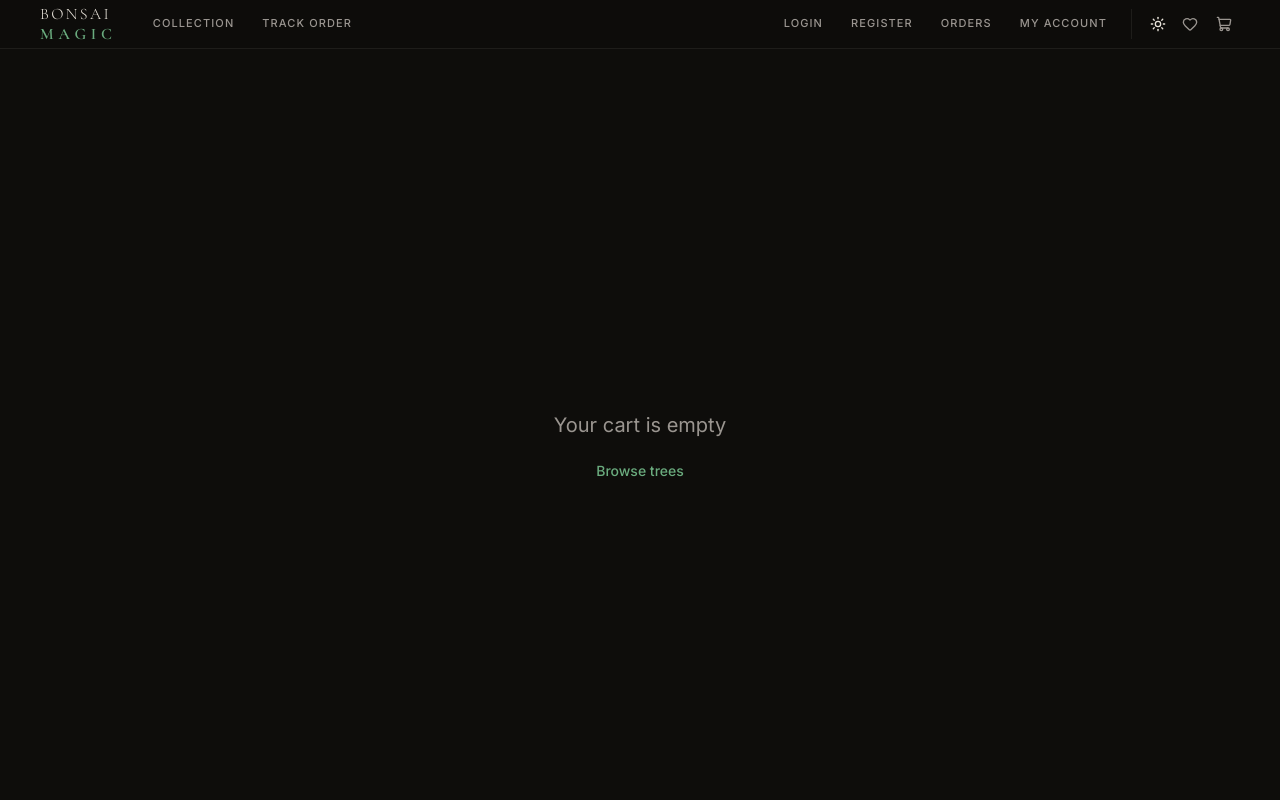
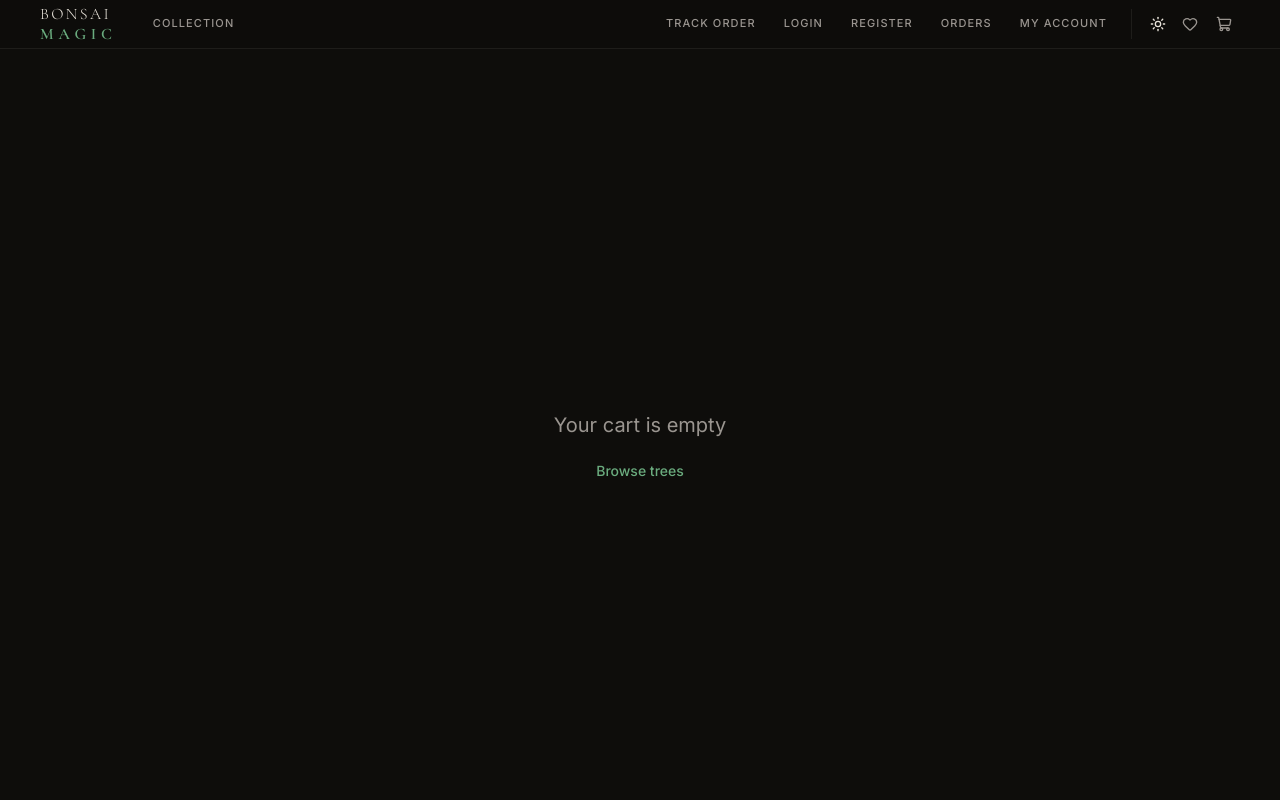
Before and after one commit to michaelharmse39/bonsaimagic, a Next.js app: page /checkout in a window 1280 px wide. Shown: the top 800 px of the page. Built offline with nearby package versions, Linux system fonts and the light colour scheme.

Commit message:
Move Track Order to account links group

```diff
--- a/src/components/Navbar.tsx
+++ b/src/components/Navbar.tsx
@@ -9,10 +9,10 @@ import { cn } from '@/lib/utils'
 
 const SHOP_LINKS = [
   { label: 'Collection', href: '/shop' },
-  { label: 'Track Order', href: '/track' },
 ]
 
 const ACCOUNT_LINKS = [
+  { label: 'Track Order', href: '/track' },
   { label: 'Login', href: '/login' },
   { label: 'Register', href: '/register' },
   { label: 'Orders', href: '/orders' },
```
